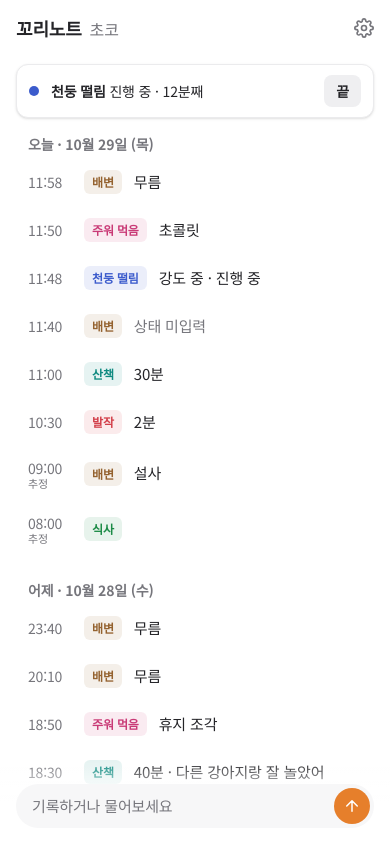
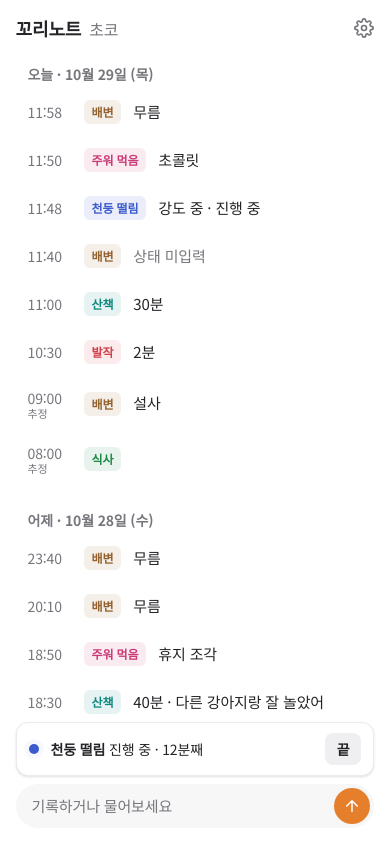
Before and after one commit to GANGYIKIM/kkori-note, a Next.js app: page / in a window 390 px wide. Shown: the top 844 px of the page. Built offline with nearby package versions, Linux system fonts and the light colour scheme.

Commit message:
✨ feat: apply responsive widths, fixed headers and sheet scroll lock

```diff
--- a/src/app/layout.tsx
+++ b/src/app/layout.tsx
@@ -23,7 +23,7 @@ export const viewport: Viewport = {
 export default function RootLayout({ children }: { children: ReactNode }) {
   return (
     <html lang="ko" className={`${notoSansKr.variable} h-full antialiased`}>
-      <body className="min-h-dvh">
+      <body className="min-h-dvh min-w-80">
         <div className="flex min-h-dvh w-full flex-col">{children}</div>
       </body>
     </html>
--- a/src/app/settings/page.tsx
+++ b/src/app/settings/page.tsx
@@ -4,15 +4,16 @@ import { ProfileForm } from "@/components/settings/ProfileForm";
 
 export default function SettingsPage() {
   return (
-    <div className="mx-auto w-full max-w-md px-4 pb-10">
-      <header className="flex h-14 items-center gap-1">
+    <div className="flex h-dvh flex-col">
+      <header className="mx-auto flex h-14 w-[92%] max-w-[672px] shrink-0 items-center gap-1">
         <Link href="/" aria-label="뒤로" className="-ml-2 rounded-lg p-2 text-muted hover:bg-surface">
           <BackIcon />
         </Link>
         <h1 className="text-lg font-bold">설정</h1>
       </header>
 
-      <div className="space-y-8 pt-2">
+      <div className="min-h-0 flex-1 overflow-y-auto">
+        <div className="mx-auto w-[92%] max-w-[672px] space-y-8 pt-2 pb-10">
           <ProfileForm />
 
           <section className="space-y-3">
@@ -40,5 +41,6 @@ export default function SettingsPage() {
           </section>
         </div>
       </div>
+    </div>
   );
 }
--- a/src/components/entry/OngoingEpisodeBar.tsx
+++ b/src/components/entry/OngoingEpisodeBar.tsx
@@ -3,7 +3,7 @@ import type { LogEntry } from "@/lib/domain/types";
 import { kindLabel } from "@/lib/domain/kinds";
 import { kindStyle } from "@/lib/domain/values";
 
-/** 메인 위쪽 "진행 중" 띠. 열린 에피소드마다 한 줄, [끝] 버튼으로 닫는다 (PRD R1) */
+/** 입력창 바로 위의 "진행 중" 띠. 열린 에피소드마다 한 줄, [끝] 버튼으로 닫는다 (PRD R0-2, R12) */
 const OngoingEpisodeBar = ({
   episodes,
   nowIso,
--- a/src/components/layout/BottomSheet.tsx
+++ b/src/components/layout/BottomSheet.tsx
@@ -5,7 +5,7 @@ import { CloseIcon } from "@/components/common/Icons";
 
 /**
  * 아래에서 올라오는 시트. full이면 화면 전체(채팅), 아니면 내용 높이만큼(칩 수정).
- * stickToBottom이면 열 때와 내용이 늘 때 맨 아래로 내린다(채팅의 최근 대화).
+ * stickToBottom이면 열 때와 내용이 늘 때 맨 아래로 내린다(채팅의 최근 대화). 열려 있는 동안 뒤 문서는 스크롤되지 않는다.
  * className은 바깥 틀에 붙는다(예: 넓은 화면에서 숨기기).
  */
 const BottomSheet = ({
@@ -35,6 +35,16 @@ const BottomSheet = ({
     window.addEventListener("keydown", onKey);
     return () => window.removeEventListener("keydown", onKey);
   }, [open, onClose]);
+
+  useEffect(() => {
+    if (!open) return;
+    const root = document.documentElement;
+    const previous = root.style.overflow;
+    root.style.overflow = "hidden";
+    return () => {
+      root.style.overflow = previous;
+    };
+  }, [open]);
 
   useEffect(() => {
     if (open && stickToBottom && bodyRef.current) bodyRef.current.scrollTop = bodyRef.current.scrollHeight;
--- a/src/components/main/Home.tsx
+++ b/src/components/main/Home.tsx
@@ -97,6 +97,13 @@ const Home = () => {
   };
 
   const chatTitle = `${MOCK_DOG.name}와 대화`;
+  const ongoingBar = <OngoingEpisodeBar episodes={ongoing} nowIso={MOCK_NOW} onClose={closeEpisode} />;
+  const chatFooter = (autoFocus: boolean) => (
+    <div className="space-y-2">
+      {ongoingBar}
+      <MessageComposer onSend={send} autoFocus={autoFocus} />
+    </div>
+  );
   const chat = (
     <Conversation
       messages={messages}
@@ -109,16 +116,16 @@ const Home = () => {
 
   // 넓은 화면(lg 이상)은 왼쪽 기록 목록 + 오른쪽 채팅 패널, 좁은 화면은 입력창을 누르면 채팅 시트가 열린다
   return (
-    <div className="lg:grid lg:h-dvh lg:grid-cols-[minmax(0,1fr)_420px]">
-      <div className="mx-auto flex min-h-dvh w-full max-w-md flex-col lg:min-h-0 lg:max-w-none lg:overflow-y-auto">
-        <div className="sticky top-0 z-10 bg-background/95 px-4 backdrop-blur-sm">
-          <div className="lg:mx-auto lg:max-w-2xl">
+    <div className="h-dvh lg:mx-auto lg:grid lg:w-[92%] lg:max-w-[1200px] lg:grid-cols-[minmax(0,1fr)_min(40%,420px)]">
+      <div className="flex h-full min-h-0 flex-col lg:pr-6">
+        <div className="shrink-0 bg-background">
+          <div className="mx-auto w-[92%] lg:w-full">
             <AppHeader dogName={MOCK_DOG.name} />
           </div>
         </div>
 
-        <main className="w-full flex-1 space-y-4 px-4 pt-2 pb-20 lg:mx-auto lg:max-w-2xl lg:pb-8">
-          <OngoingEpisodeBar episodes={ongoing} nowIso={MOCK_NOW} onClose={closeEpisode} />
+        <div className="min-h-0 flex-1 overflow-y-auto">
+          <main className="mx-auto w-[92%] space-y-4 pt-2 pb-4 lg:w-full lg:pb-8">
             {entries.length === 0 ? (
               <EmptyState
                 title="아직 기록이 없어요"
@@ -137,14 +144,18 @@ const Home = () => {
               <DateGroupedList entries={entries} nowIso={MOCK_NOW} timeZone={MOCK_TIME_ZONE} onSelect={setEditing} />
             )}
           </main>
+        </div>
 
-        <div className="fixed inset-x-0 bottom-0 z-20 mx-auto w-full max-w-md bg-linear-to-t from-background via-background to-background/0 px-4 pt-6 pb-4 lg:hidden">
+        <div className="shrink-0 bg-background pt-2 pb-4 lg:hidden">
+          <div className="mx-auto w-[92%] space-y-2">
+            {ongoingBar}
             <ComposerLauncher onOpen={() => setChatOpen(true)} />
+          </div>
         </div>
       </div>
 
       <aside className="hidden min-h-0 border-l border-border lg:block">
-        <SidePanel title={chatTitle} footer={<MessageComposer onSend={send} />}>
+        <SidePanel title={chatTitle} footer={chatFooter(false)}>
           {chat}
         </SidePanel>
       </aside>
@@ -156,7 +167,7 @@ const Home = () => {
         full
         stickToBottom
         className="lg:hidden"
-        footer={<MessageComposer onSend={send} autoFocus />}
+        footer={chatFooter(true)}
       >
         {chat}
       </BottomSheet>
```
Lines whose indentation alone changed are shown as unchanged.
